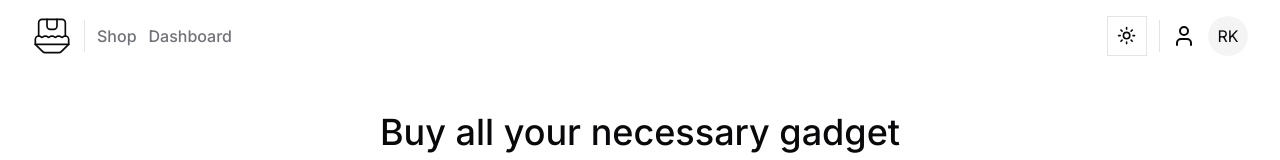
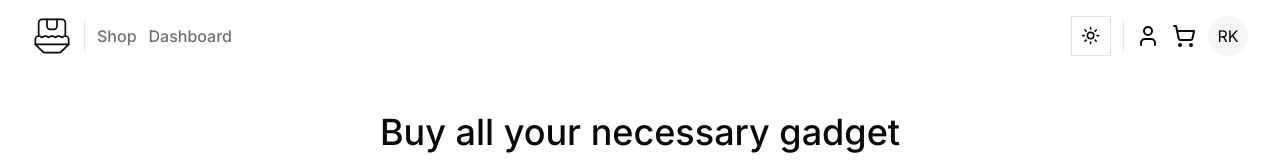
Before and after one commit to StepAsideLiL/front-mart, a Next.js app: page / in a window 1280 px wide. Shown: the top 160 px of the page. Built offline with nearby package versions, Linux system fonts and the light colour scheme; a web font is replaced by a local one.

Commit message:
add cart sheet on navbar

```diff
--- /dev/null
+++ b/components/templates/cart-content.tsx
@@ -0,0 +1,5 @@
+const CartContent = () => {
+  return <div>CartContent</div>;
+};
+
+export default CartContent;
--- /dev/null
+++ b/components/templates/cart.tsx
@@ -0,0 +1,31 @@
+"use client";
+
+import {
+  Sheet,
+  SheetContent,
+  SheetHeader,
+  SheetTitle,
+  SheetTrigger,
+} from "@/components/ui/sheet";
+import { ShoppingCart } from "lucide-react";
+import CartContent from "./cart-content";
+
+const Cart = () => {
+  return (
+    <Sheet>
+      <SheetTrigger>
+        <ShoppingCart />
+      </SheetTrigger>
+
+      <SheetContent className="space-y-2">
+        <SheetHeader>
+          <SheetTitle>Shopping Cart</SheetTitle>
+        </SheetHeader>
+
+        <CartContent />
+      </SheetContent>
+    </Sheet>
+  );
+};
+
+export default Cart;
--- a/components/templates/navbar.tsx
+++ b/components/templates/navbar.tsx
@@ -1,11 +1,10 @@
-import React from "react";
 import { ModeToggle } from "@/components/templates/mode-toggle";
 import Navlink from "./navlink";
 import { Separator } from "../ui/separator";
-import { Button } from "../ui/button";
 import AvatarMenu from "./avatar-menu";
 import Logo from "@/components/uis/logo";
 import SigninMenu from "./signin-menu";
+import Cart from "./cart";
 
 const Navbar = () => {
   return (
@@ -25,6 +24,8 @@ const Navbar = () => {
 
         <SigninMenu />
 
+        <Cart />
+
         <AvatarMenu />
       </div>
     </header>
```
